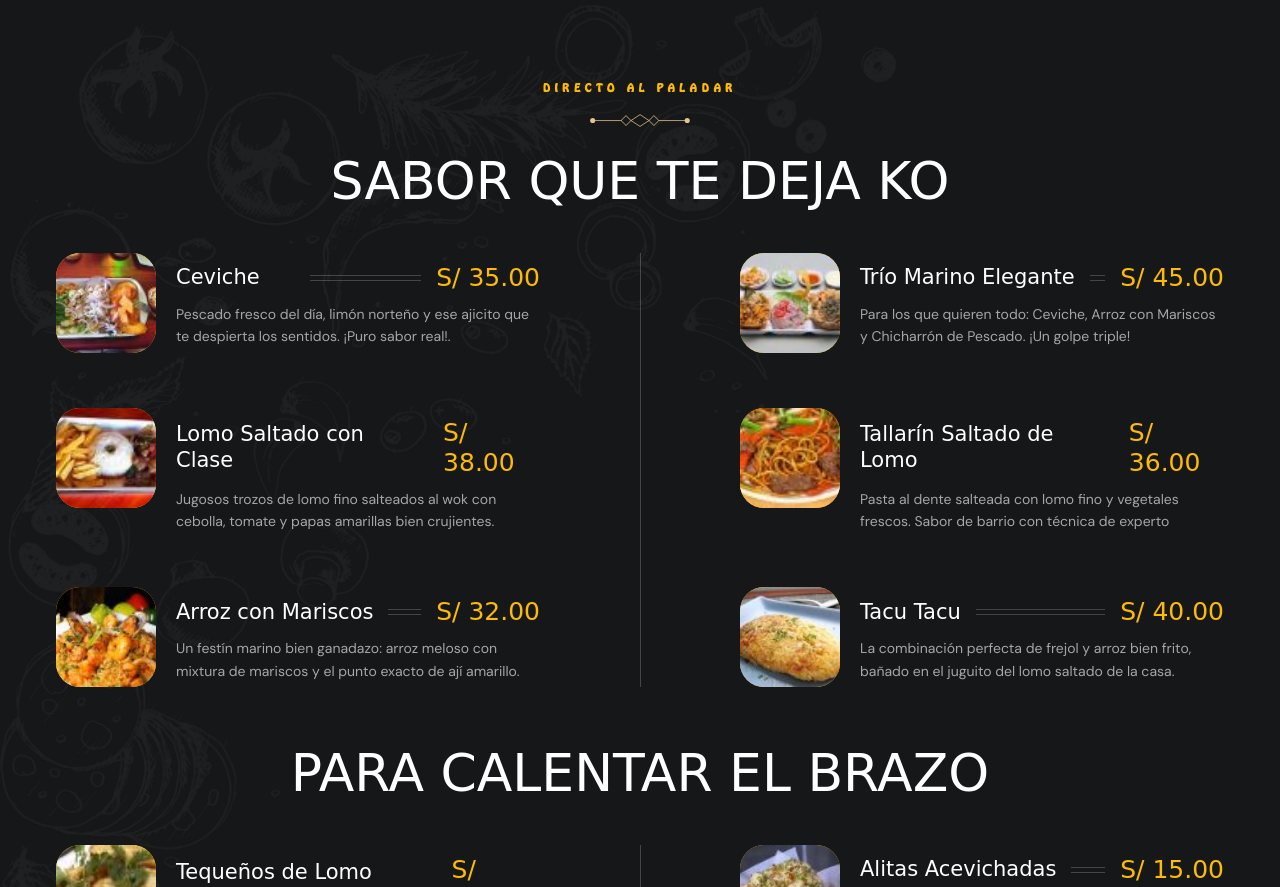
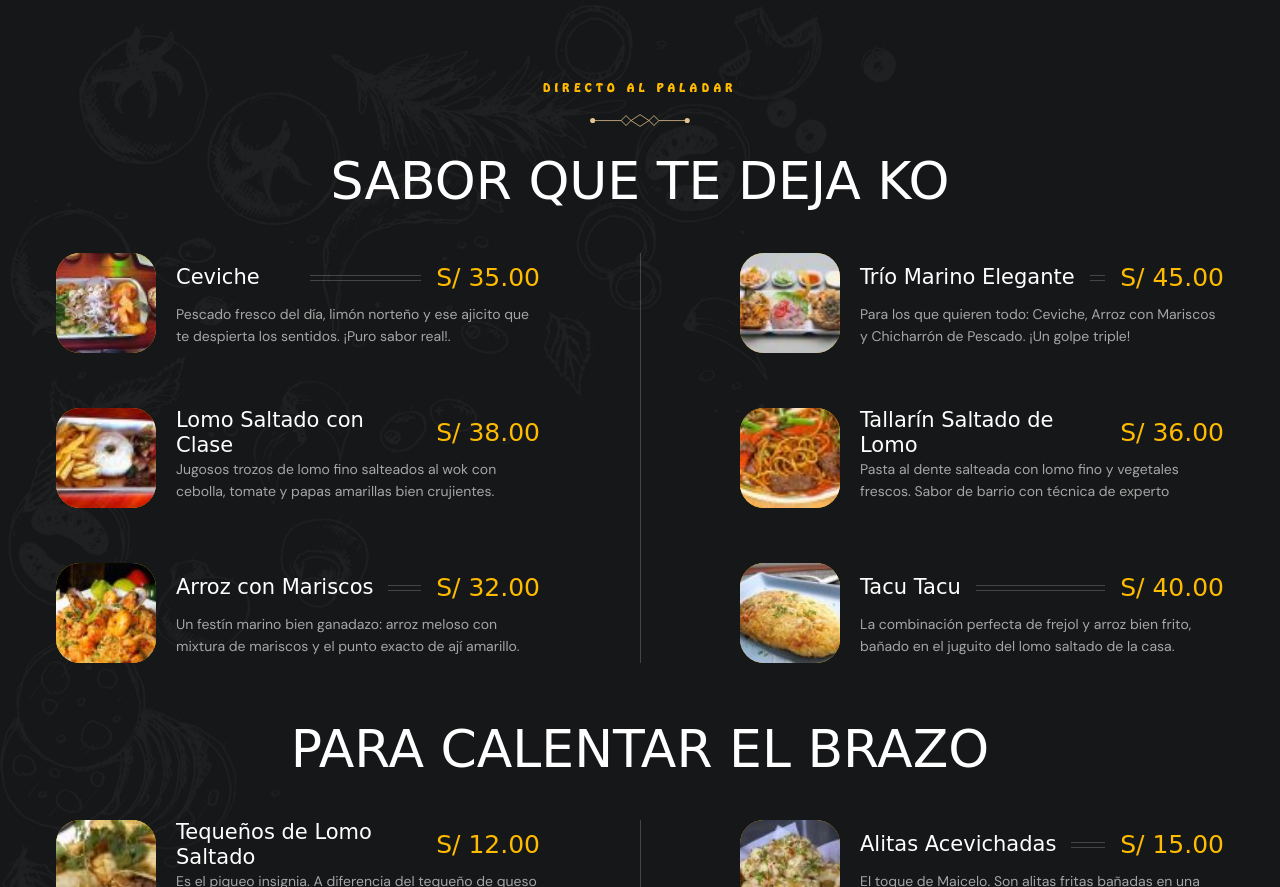
Before and after one commit to isabfernandez38-crypto/isa_bb, a PHP site: page /maicelo/ in a window 1280 px wide. Shown: the part 5613-6500 px from the top of the page. Run offline with PHP 8.4, Linux system fonts and the light colour scheme; data comes from the database, SQL or seed files in the repository; data that the repository does not hold is empty; some libraries are stand-ins or nearby versions; some web fonts are replaced.

Commit message:
Actualiza README y mejoras de UI (logos, precios en soles)
- README: corrige rutas isabel->maicelo, Groq->Gemini, redacta credenciales
- Agranda logos (header, footer, hero)
- Precio del menu no se parte en dos lineas (white-space: nowrap)
- Corrige simbolo $ -> S/ en Anticuchos de Corazon
- Aumenta texto del topbar

Co-Authored-By: Claude Opus 4.8 <noreply@anthropic.com>

```diff
--- a/assets/css/style.css
+++ b/assets/css/style.css
@@ -1759,6 +1759,12 @@ font-family: 'HoboCustom', sans-serif !important;
     gap: 15px;
   }
 
+  /* El precio nunca se parte en dos líneas (ej: "S/ 36.00") */
+  .menu-card .title-wrapper .title-2 {
+    white-space: nowrap;
+    flex-shrink: 0;
+  }
+
   .menu-card .badge { margin-block-start: 0; }
 
   .menu-card .span {
--- a/index.html
+++ b/index.html
@@ -910,7 +910,7 @@
                       <a href="#menu" class="card-title">Anticuchos de Corazón</a>
                     </h3>
 
-                    <span class="span title-2">$49.00</span>
+                    <span class="span title-2">S/ 49.00</span>
                   </div>
 
                   <p class="card-text label-1">
```
Also changed, not shown: README.md.
